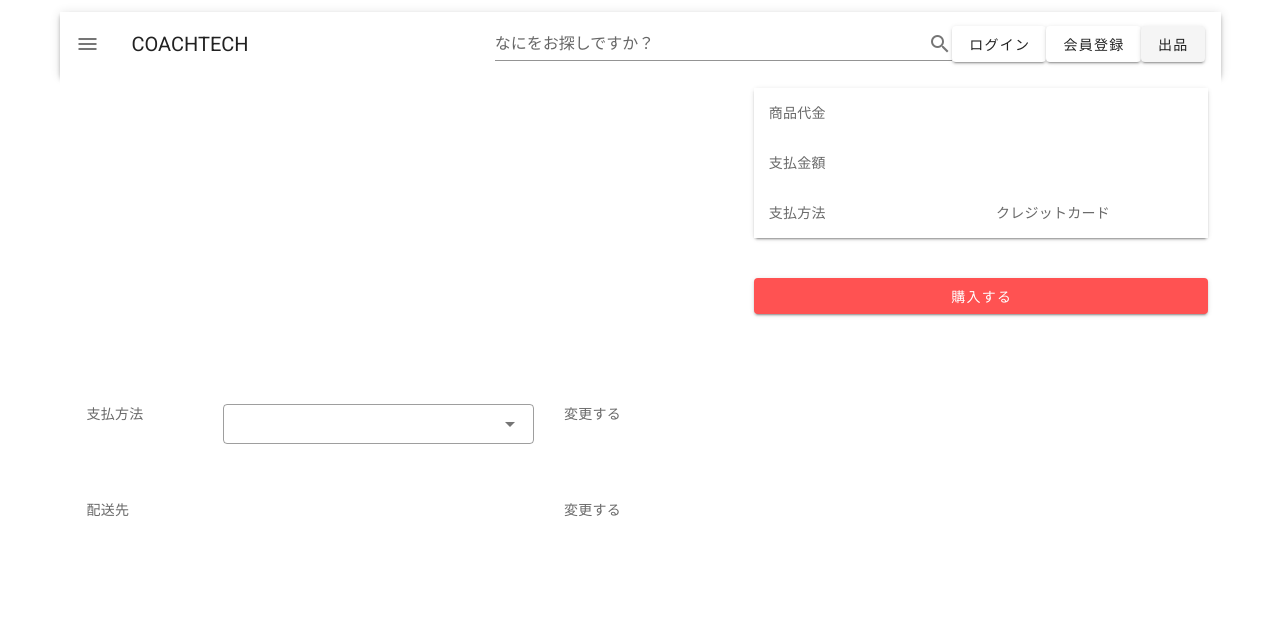
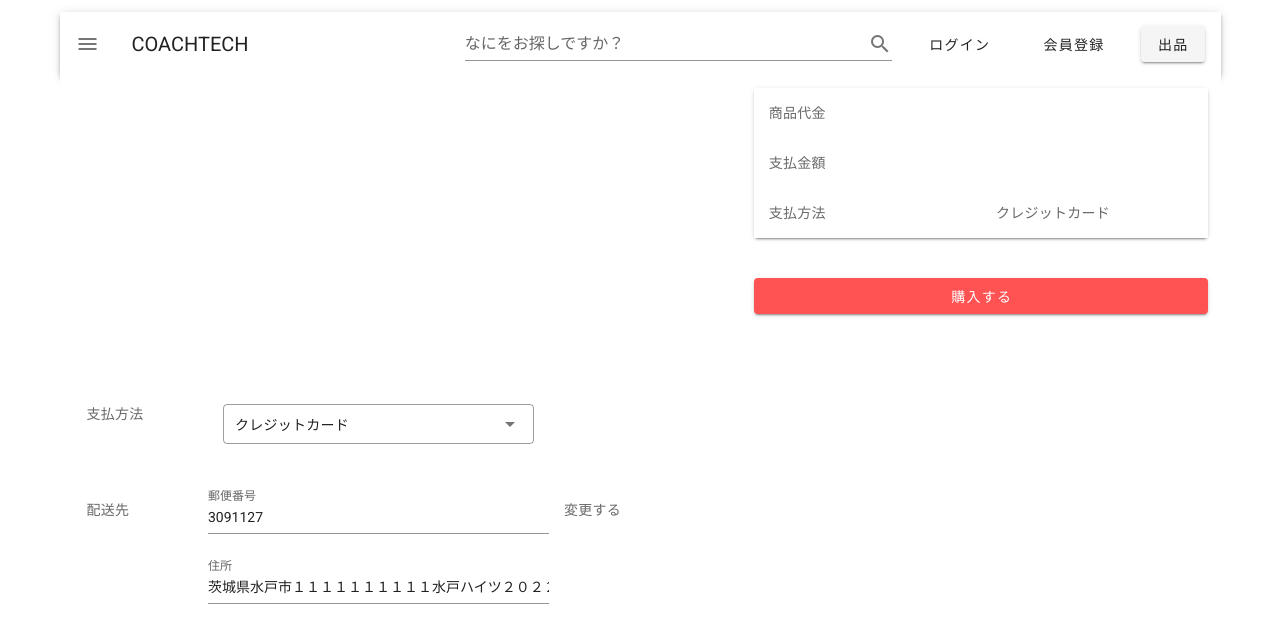
Before and after one commit to Sss-Okubo/FurimaApp, a Nuxt app: page /purchase in a window 1280 px wide. Shown: the top 632 px of the page. Built offline with nearby package versions, Linux system fonts and the light colour scheme; no server answers.

Commit message:
購入画面追加

```diff
--- a/layouts/default.vue
+++ b/layouts/default.vue
@@ -12,26 +12,26 @@
           append-icon="mdi-magnify"
         />
         <div v-if="isLogon">
-          <v-btn variant="text" color = "#FFFFFF" @click="logout">
+          <v-btn class="ml-5" text @click="logout">
             ログアウト
           </v-btn>
         </div>
         <div v-else >
-          <v-btn variant="text"  color = "#FFFFFF" @click="toLogin">
+          <v-btn class="ml-5" text  @click="toLogin">
             ログイン
           </v-btn>
         </div>
         <div v-if="isLogon">
-          <v-btn variant="text"  color = "#FFFFFF">
+          <v-btn class="ml-5" text >
             マイページ
           </v-btn>
         </div>
         <div v-else>
-          <v-btn variant="text" color = "#FFFFFF" @click="toRegister">
+          <v-btn class="ml-5" text @click="toRegister">
             会員登録
           </v-btn>
         </div>
-        <v-btn variant="text" >
+        <v-btn  class="ml-5">
             出品
         </v-btn>
       </v-toolbar>
@@ -79,3 +79,5 @@ export default {
   },
 }
 </script>
+<style>
+</style>
--- a/pages/item.vue
+++ b/pages/item.vue
@@ -185,7 +185,7 @@ export default {
       const resData = await this.$axios.get(
         "http://127.0.0.1:8000/api/comments/" + goodsId
       );
-      this.commentscomments = resData.data.data;
+      this.comments = resData.data.data;
     },
 
     // コメント登録
--- a/pages/purchase.vue
+++ b/pages/purchase.vue
@@ -21,26 +21,44 @@
             </div>
             <div class="payment-method">
               <v-select
+                v-model="selectedPlan"
+                item-text="label"
+                item-value="value"
                 :items="items"
                 outlined
                 class="text-body-2"
+                return-object
                 dense
-              ></v-select>
+              />
             </div>
             <div class="payment-change text-body-2">
-              変更する
             </div>
           </div>
           <div class="main">
-            <div class="delivery-label text-body-2">
+            <v-card-text class="delivery-label text-body-2" >
               配送先
-            </div>
-            <div class="delivery-method text-body-2">
-              {{ userInfo.address }}
-            </div>
-            <div class="delivery-change text-body-2">
+            </v-card-text>
+            <v-text-field
+              v-model="postno"
+              label="郵便番号"
+              readonly
+              class="text-body-2"
+            ></v-text-field>
+            <v-card-text  class="delivery-change text-body-2">
               変更する
-            </div>
+            </v-card-text >
+          </div>
+          <div class="main">
+            <v-card-text  class="delivery-label text-body-2">
+            </v-card-text >
+            <v-text-field
+              v-model="address"
+              label="住所"
+              readonly
+              class="text-body-2"
+            ></v-text-field>
+            <v-card-text  class="delivery-change text-body-2">
+            </v-card-text >
           </div>
         </div>
         <div class="right">
@@ -65,8 +83,8 @@
               <div class="price-label text-body-2">
                 支払方法
               </div>
-              <div class="price text-body-2">
-                クレジットカード
+              <div class="price text-body-2" >
+                {{selectedPlan.value}}
               </div>
             </div>
           </v-card>
@@ -76,7 +94,7 @@
               color="error" dark
               size="x-large"
               variant="flat"
-              v-on:click="clickBuy(goods.id)"
+              v-on:click="clickBuy()"
             >
               購入する
             </v-btn>
@@ -92,18 +110,21 @@ import Common from '@/plugins/common'
 export default {
   data() {
     return {
+      GoodsId:"",
       loginUserId: "",
       islike: false,
       goods: [],
       price: "",
       images: [],
       userInfo: [],
-      items: ['クレジットカード', '代引き', '電子マネー'],
-      item_status: 0,
-
-      comments: [],
-      newComment: "",
-      categories:[],
+      selectedPlan: { label: 'クレジットカード'   , value: 'クレジットカード'  },
+      items: [
+        { label: 'クレジットカード'   , value: 'クレジットカード'  },
+        { label: '代引き' , value: '代引き'    },
+        { label: '電子マネー' , value: '電子マネー'   },
+      ],
+      postno: "3091127",
+      address: "茨城県水戸市１１１１１１１１１１水戸ハイツ２０２２",
     };
 
   },
@@ -128,6 +149,24 @@ export default {
     async getUser() {
         const resData1 = await this.$axios.get("http://127.0.0.1:8000/api/usersByid/" + this.loginUserId );
         this.userInfo = resData1.data.data[0];
+    },
+    // 購入データ登録
+    async insertPurchase() {
+      const sendData = {
+        user_id : this.loginUserId,
+        goods_id : this.GoodsId,
+        payment_method :this.selectedPlan.label,
+        postno :this.postno,
+        address1 :this.address,
+      };
+      console.log(this.message);
+      await this.$axios.post("http://127.0.0.1:8000/api/purchase/", sendData);
+      //this.newComment = "";
+      //this.getComment();
+    },
+    // 購入
+    clickBuy() {
+      this.insertPurchase();
     }
   },
   created() {
@@ -136,7 +175,6 @@ export default {
     this.getGoodsById(this.$route.query.itemId);
     this.getImages(this.GoodsId);
     this.getUser();
-    this.item_status = 1;
     //this.getImages(this.GoodsId);
     // this.getLikes(this.GoodsId, this.loginUserId);
     // this.getComments(this.GoodsId, this.loginUserId);
```
